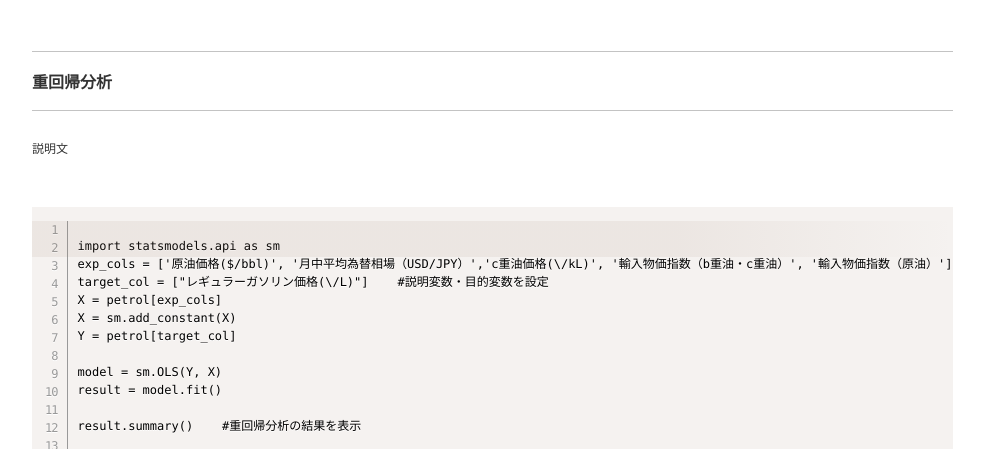
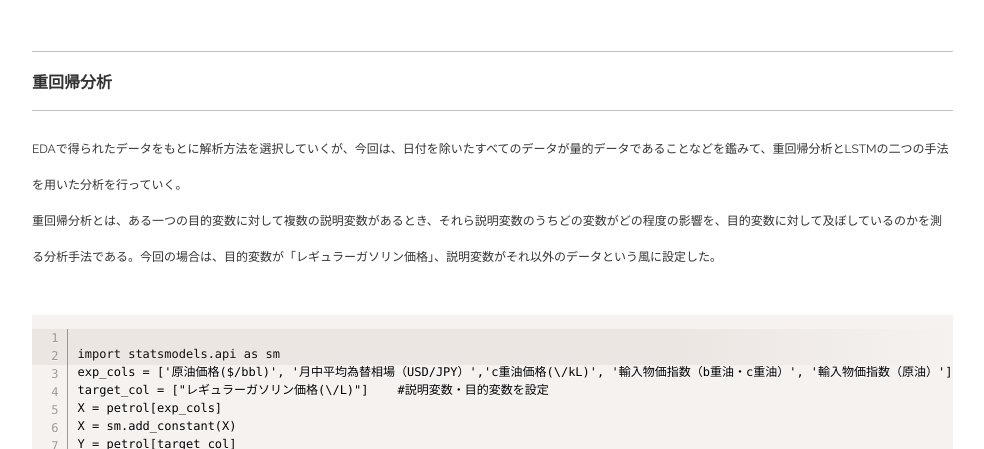
Before and after one commit to syumekino/neconomics, a plain HTML site: page index.html in a window 1280 px wide. Shown: the part 1782-2231 px from the top of the page, without its empty margins (268-1252 px from the left). Drawn offline with nearby package versions, Linux system fonts and the light colour scheme; some packages are replaced by stand-ins of ours.

```diff
--- a/index.html
+++ b/index.html
@@ -75,7 +75,9 @@
     <h1 class="item-title">
       <a name="title4">重回帰分析</a>
     </h1>
-          <p>説明文</p>
+          <p>EDAで得られたデータをもとに解析方法を選択していくが、今回は、日付を除いたすべてのデータが量的データであることなどを鑑みて、重回帰分析とLSTMの二つの手法を用いた分析を行っていく。<br>
+             重回帰分析とは、ある一つの目的変数に対して複数の説明変数があるとき、それら説明変数のうちどの変数がどの程度の影響を、目的変数に対して及ぼしているのかを測る分析手法である。今回の場合は、目的変数が「レギュラーガソリン価格」、説明変数がそれ以外のデータという風に設定した。
+          </p>
           <link href="https://cdnjs.cloudflare.com/ajax/libs/prism/1.24.0/themes/prism.min.css" rel="stylesheet" />
 <script src="https://cdnjs.cloudflare.com/ajax/libs/prism/1.24.0/components/prism-core.min.js"></script>
 <script src="https://cdnjs.cloudflare.com/ajax/libs/prism/1.24.0/plugins/autoloader/prism-autoloader.min.js"></script>
```
